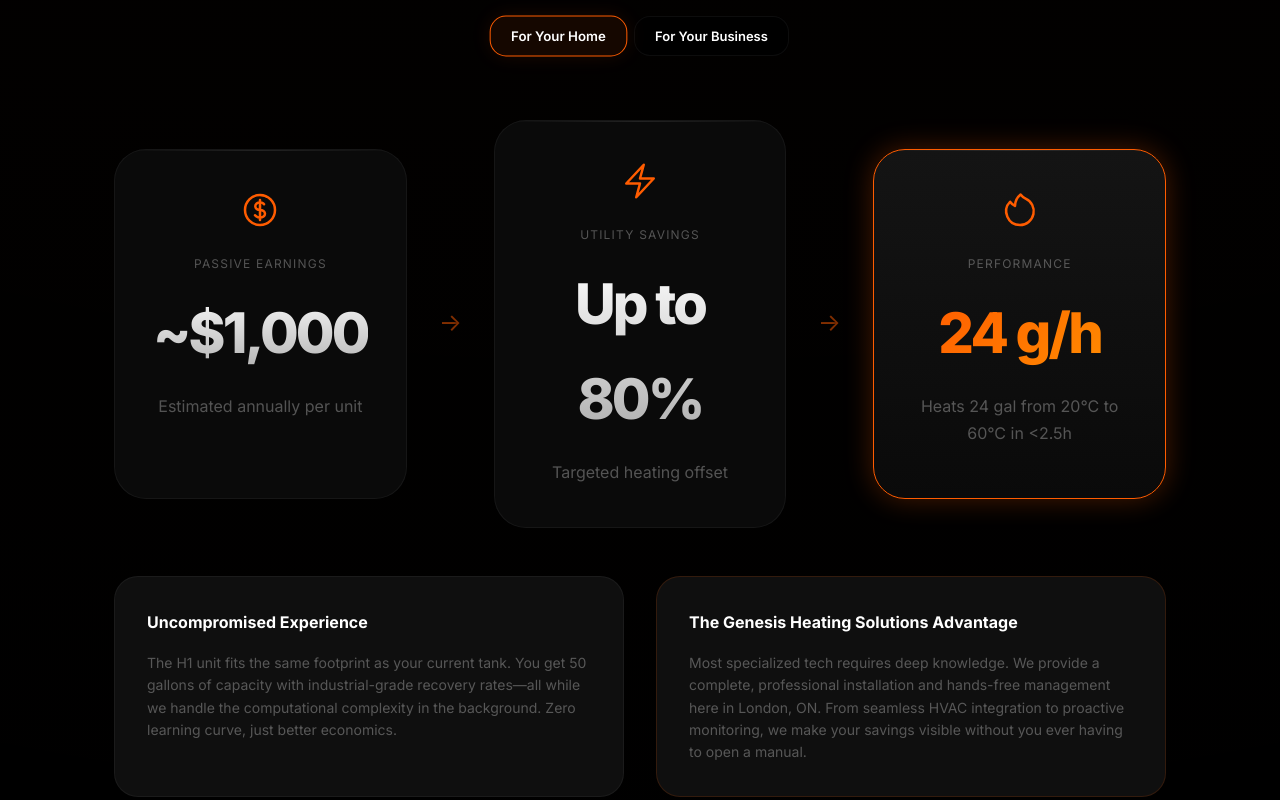
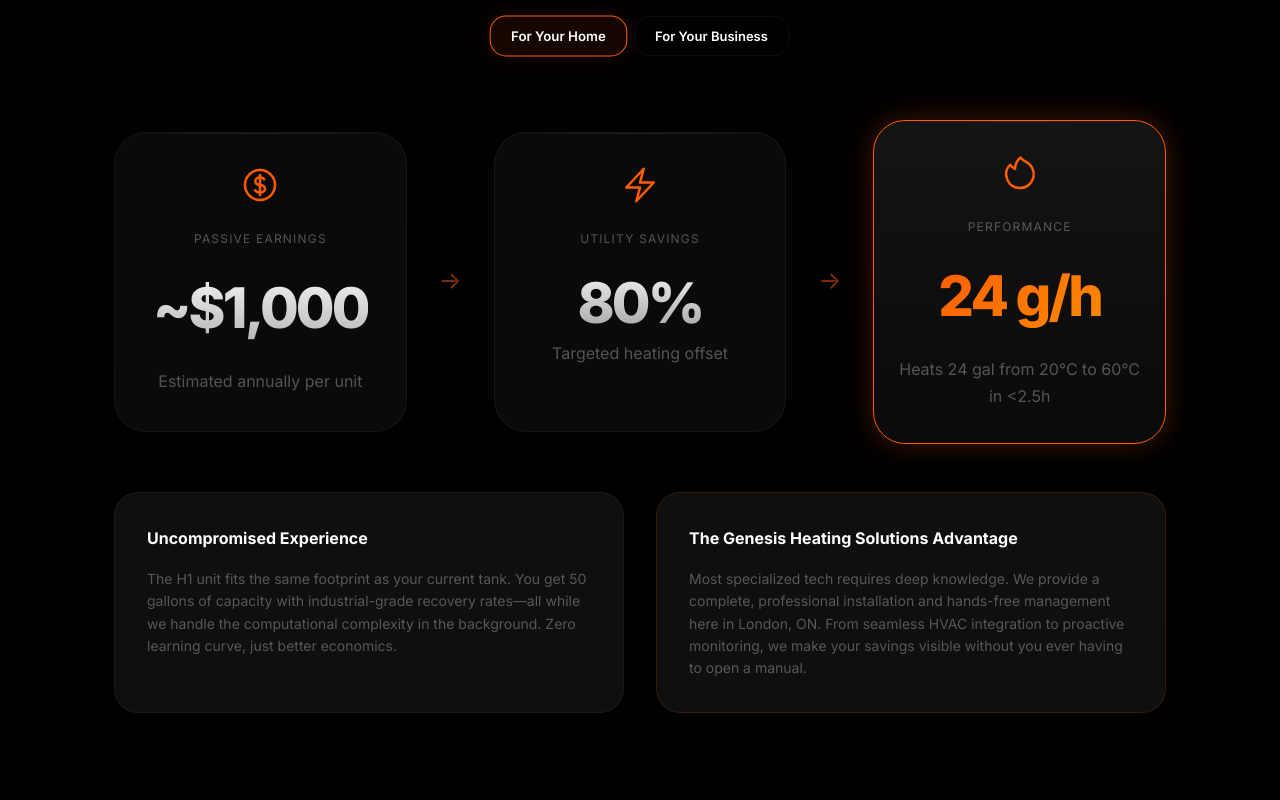
Before and after one commit to London-mining-company/genesis-heating, a Preact app: page / in a window 1280 px wide. Shown: the part 1980-2780 px from the top of the page. Built offline with nearby package versions, Linux system fonts and the light colour scheme.

Commit message:
Refine UI density: Compact info cards and subtle 'Up to' text treatment

```diff
--- a/src/App.tsx
+++ b/src/App.tsx
@@ -185,7 +185,14 @@
                     <div className="info-card reveal">
                         <Icon p="M3.75 13.5l10.5-11.25L12 10.5h8.25L9.75 21.75 12 13.5H3.75z" />
                         <p className="calc-label">{mode === 'home' ? 'Utility Savings' : 'Thermal Efficiency'}</p>
-                        <div className="info-value">{mode === 'home' ? 'Up to 80%' : '98%'}</div>
+                        <div className="info-value">
+                            {mode === 'home' ? (
+                                <div style={{ display: 'flex', flexDirection: 'column', alignItems: 'center', lineHeight: 0.9 }}>
+                                    <span style={{ fontSize: '0.875rem', fontWeight: 600, opacity: 0.5, marginBottom: '0.25rem', textTransform: 'uppercase', letterSpacing: '0.05em' }}>Up to</span>
+                                    <span>80%</span>
+                                </div>
+                            ) : '98%'}
+                        </div>
                         <p className="text-dim">{mode === 'home' ? 'Targeted heating offset' : 'Heat capture recovery rate'}</p>
                     </div>
                     <div className="info-arrow">→</div>
--- a/src/index.css
+++ b/src/index.css
@@ -427,14 +427,14 @@
 
 .info-card {
   text-align: center;
-  padding: 2.5rem 2rem;
+  padding: 2rem 1.5rem;
   background: var(--c-surface);
   border: 1px solid var(--c-border);
   border-radius: 32px;
   flex: 1;
   flex-basis: 0;
   /* Force equal width */
-  min-height: 350px;
+  min-height: 300px;
   /* Uniform height */
   display: flex;
   flex-direction: column;
```
